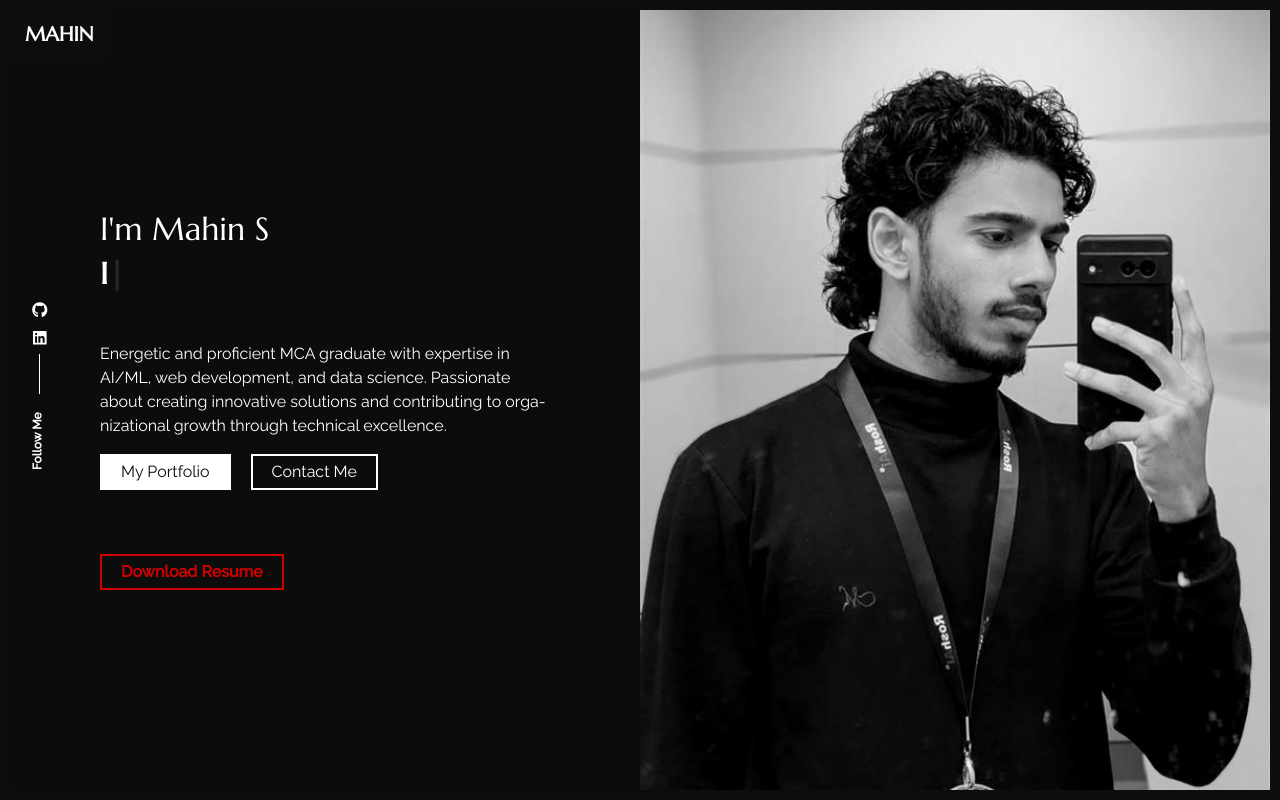
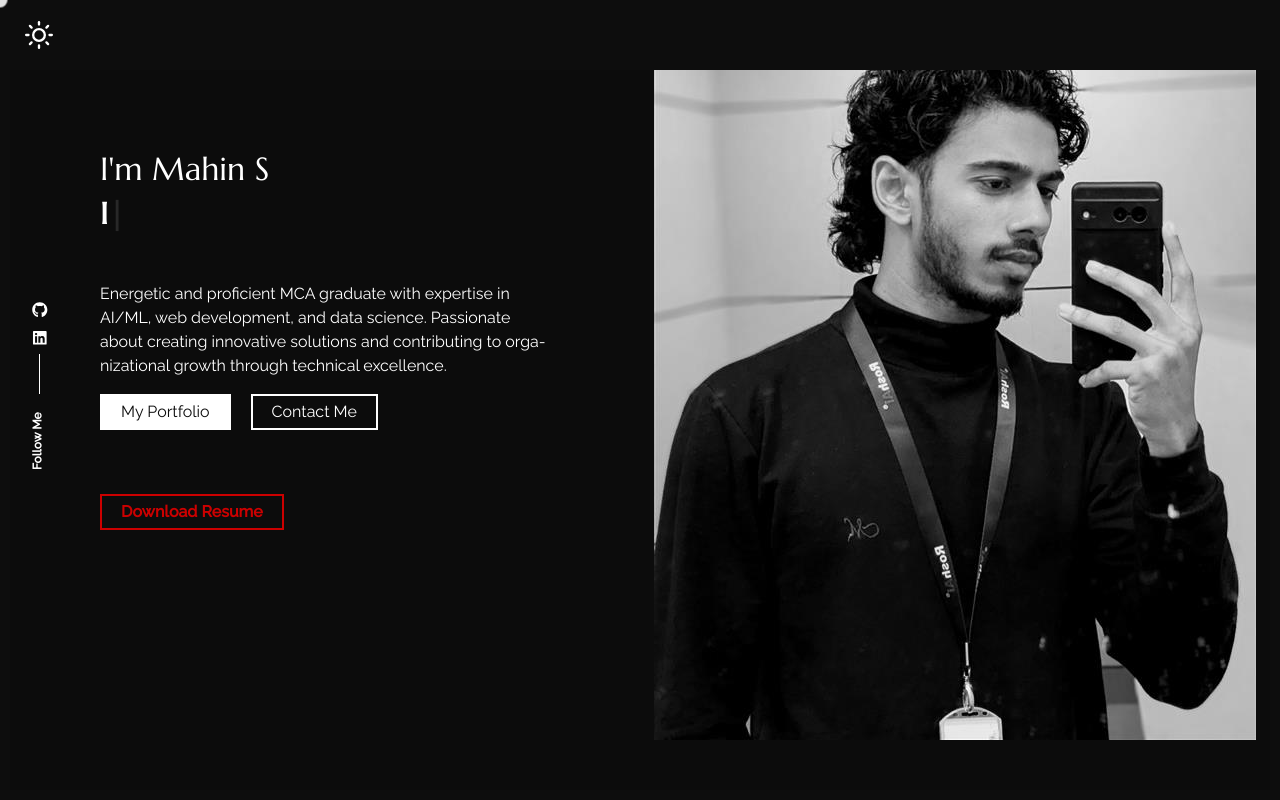
Before and after one commit to MahinR0GG/MahinR0GG.github.io, a React (Create React App) app: page / in a window 1280 px wide. Shown: the top 800 px of the page. Built offline with nearby package versions, Linux system fonts and the light colour scheme.

Commit message:
fix: dark mode button, image crop size and optimizations

```diff
--- a/src/components/themetoggle/style.css
+++ b/src/components/themetoggle/style.css
@@ -1,6 +1,6 @@
 .theme_toggler {
     background: var(--primary-color);
-    z-index: 999999999;
+    z-index: 9998;
     left: 10px;
     background: var(--primary-color);
     display: flex;
--- a/src/header/index.js
+++ b/src/header/index.js
@@ -40,7 +40,43 @@
             onClick={toggleTheme}
             title="Click to toggle dark/light mode"
           >
-            {logotext}
+            {theme === "dark" ? (
+              <svg
+                xmlns="http://www.w3.org/2000/svg"
+                width="24"
+                height="24"
+                viewBox="0 0 24 24"
+                fill="none"
+                stroke="currentColor"
+                strokeWidth="2"
+                strokeLinecap="round"
+                strokeLinejoin="round"
+              >
+                <circle cx="12" cy="12" r="5" />
+                <line x1="12" y1="1" x2="12" y2="3" />
+                <line x1="12" y1="21" x2="12" y2="23" />
+                <line x1="4.22" y1="4.22" x2="5.64" y2="5.64" />
+                <line x1="18.36" y1="18.36" x2="19.78" y2="19.78" />
+                <line x1="1" y1="12" x2="3" y2="12" />
+                <line x1="21" y1="12" x2="23" y2="12" />
+                <line x1="4.22" y1="19.78" x2="5.64" y2="18.36" />
+                <line x1="18.36" y1="5.64" x2="19.78" y2="4.22" />
+              </svg>
+            ) : (
+              <svg
+                xmlns="http://www.w3.org/2000/svg"
+                width="24"
+                height="24"
+                viewBox="0 0 24 24"
+                fill="none"
+                stroke="currentColor"
+                strokeWidth="2"
+                strokeLinecap="round"
+                strokeLinejoin="round"
+              >
+                <path d="M21 12.79A9 9 0 1 1 11.21 3 7 7 0 0 0 21 12.79z" />
+              </svg>
+            )}
           </a>
         </div>
 
--- a/src/header/style.css
+++ b/src/header/style.css
@@ -1,7 +1,12 @@
 .site__header {
-    top: 10px;
-    padding-left: 10px;
-    padding-right: 10px;
+    position: absolute;
+    top: 0;
+    left: 0;
+    right: 0;
+    padding: 10px;
+    background: var(--primary-color);
+    z-index: 10000;
+
 }
 
 .menu__button {
@@ -22,17 +27,21 @@
 }
 
 .nav_ac {
-    padding: 5px 15px;
+    padding: 10px 15px;
     margin: 0;
     border: unset;
     background: var(--primary-color);
     font-size: 1.25rem;
     font-family: Marcellus;
     color: var(--text-color-2);
-    line-height: 2;
+    line-height: 1;
     height: 50px;
     font-weight: bold;
-    z-index: 1000;
+    position: relative;
+    z-index: 10001;
+    display: flex;
+    align-items: center;
+    justify-content: center;
 }
 
 .nav_ac:hover {
@@ -41,11 +50,18 @@
 
 .logo-theme-toggle {
     cursor: pointer;
-    transition: opacity 0.3s ease;
+    transition: all 0.3s ease;
 }
 
 .logo-theme-toggle:hover {
-    opacity: 0.8;
+    opacity: 0.7;
+    transform: rotate(20deg);
+}
+
+.logo-theme-toggle svg {
+    width: 28px;
+    height: 28px;
+    transition: transform 0.3s ease;
 }
 
 /* Header Navigation */
@@ -89,7 +105,7 @@
 .br-right,
 .br-left {
     position: fixed;
-    z-index: 999999;
+    z-index: 9999;
     background: var(--primary-color);
 }
 
--- a/src/index.css
+++ b/src/index.css
@@ -34,7 +34,7 @@
     font-family: 'Raleway', sans-serif;
     -webkit-font-smoothing: antialiased;
     -moz-osx-font-smoothing: grayscale;
-    padding-top: 60px;
+    padding-top: 0;
     border-left: 10px solid var(--primary-color);
     border-right: 10px solid var(--primary-color);
 }
@@ -76,7 +76,7 @@
 }
 
 .cursor__dot div {
-    z-index: 999999 !important;
+    z-index: 10002 !important;
 }
 
 .cursor__dot div:last-child {
--- a/src/pages/contact/style.css
+++ b/src/pages/contact/style.css
@@ -22,7 +22,7 @@
     left: 0;
     right: 0;
     height: 10px;
-    z-index: 999999999;
+    z-index: 9998;
     background: var(--text-color);
     transform: translateX(100%);
     animation: shift-rightwards 1s ease-in-out infinite;
@@ -33,12 +33,15 @@
     0% {
         transform: translateX(-100%);
     }
+
     40% {
         transform: translateX(0%);
     }
+
     60% {
         transform: translateX(0%);
     }
+
     100% {
         transform: translateX(100%);
     }
--- a/src/pages/home/style.css
+++ b/src/pages/home/style.css
@@ -93,8 +93,9 @@
 }
 
 .intro_sec .h_bg-image {
-    background-size: cover;
+    background-size: contain;
     background-position: center;
+    background-repeat: no-repeat;
     min-height: 700px;
     position: relative;
 }
@@ -204,7 +205,7 @@
     border-radius: 100%;
     /* mix-blend-mode: multiply; */
     background-color: #2f514e;
-    z-index: 9999999999;
+    z-index: 100;
     display: flex;
     align-items: center;
     flex-direction: column;
```
